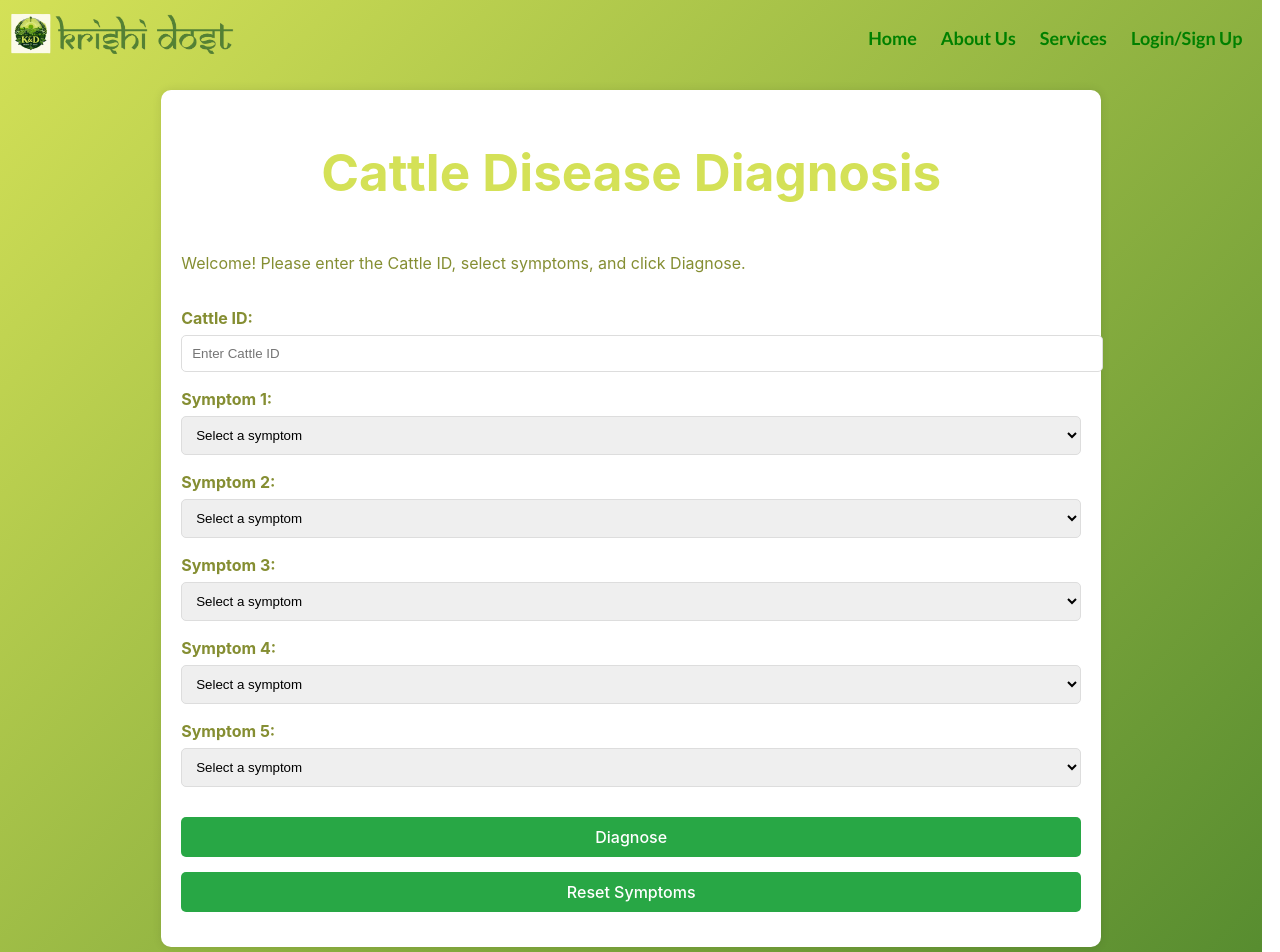
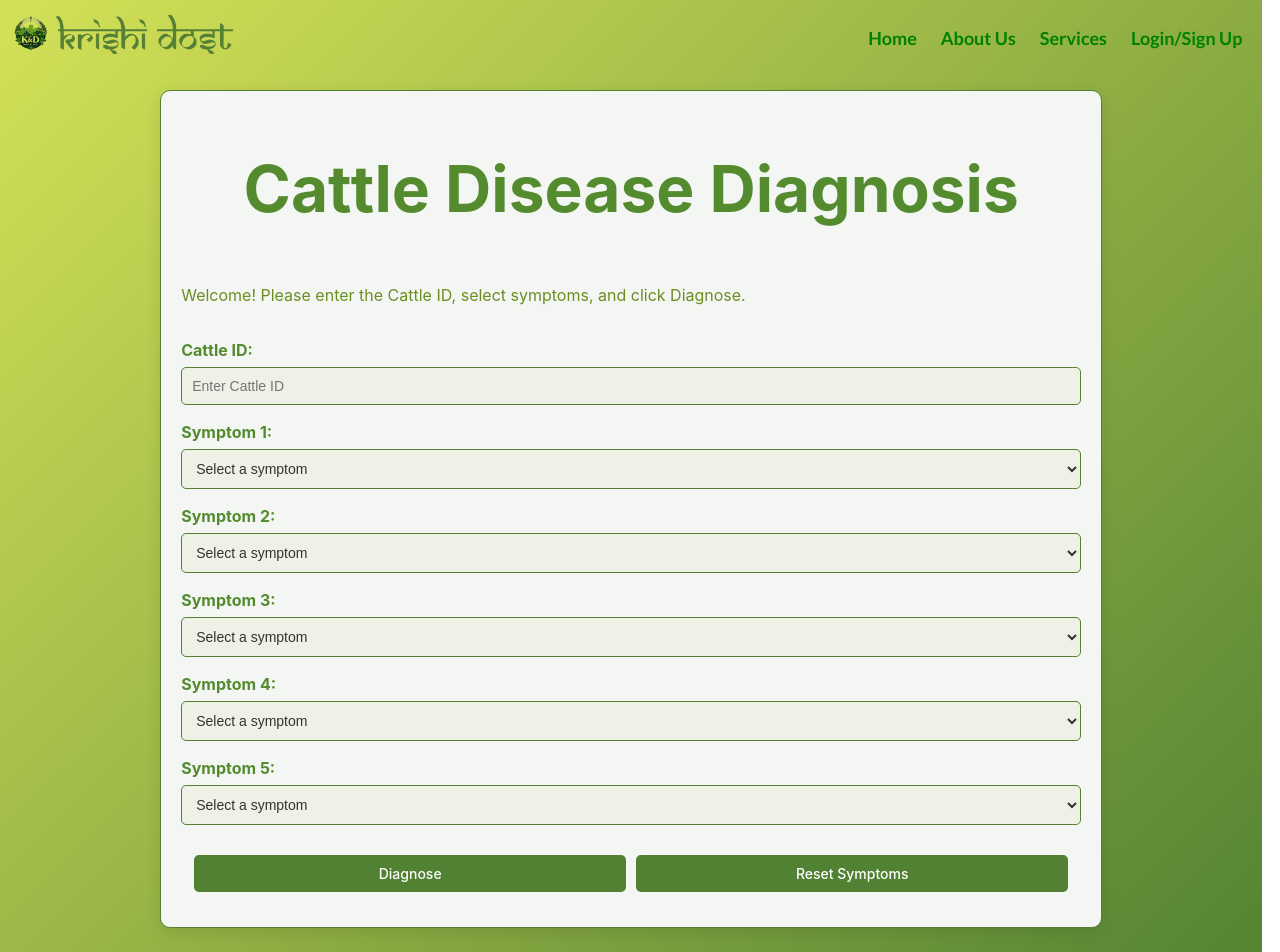
Before and after one commit to Ayush-Agarwala/krishidost, a React (Vite) app: page /cattle in a window 1280 px wide. Shown: the top 952 px of the page. Built offline with nearby package versions, Linux system fonts and the light colour scheme; a web font is replaced by a local one.

Commit message:
Form Changes

```diff
--- a/src/components/Crop.css
+++ b/src/components/Crop.css
@@ -23,13 +23,14 @@
 .crop-chat-header {
   text-align: center;
   margin-bottom: 20px;
-    color: #d4e157; /* Light green for header text */
+  color: #558b2f; /* Adjusted to match the darker green in the gradient */
+  font-size: 20px; /* Increased font size for better emphasis */
 }
 
 .crop-chat-body {
   display: flex;
   flex-direction: column;
-    color: #858e32; /* Dark green for text */
+  color: #656e2f; /* Slightly adjusted green for improved readability */
 }
 
 .crop-chat-message {
@@ -40,34 +41,45 @@
   font-weight: bold;
   display: block;
   margin-bottom: 5px;
+  color: #656e2f; /* Consistent with body text color */
 }
 
 .crop-chat-message input,
 .crop-chat-message select {
   width: 100%;
-    padding: 7px;
-    border: 1px solid #ddd;
+  padding: 8px;
+  border: 1px solid #bbb; /* Lightened border for better contrast */
   border-radius: 5px;
+  background-color: #f9f9f9; /* Light background for input fields */
+  max-width: 98%;
 }
-
+.crop-button{
+  display: flex;
+  justify-content: center;
+  gap: 10px;
+}
 .crop-chat-message button {
   padding: 10px 15px;
-    background-color: #28a745; /* Green button */
+  background-color: #518132; /* Theme color for buttons */
   color: white;
   border: none;
   border-radius: 5px;
   cursor: pointer;
-    margin-right: 10px;
+  /* margin-right: 10px; */
+  font-size: 14px;
+  width: 48%;
+
 }
 
 .crop-chat-message button:hover {
-    background-color: #218838; /* Darker green on hover */
+  background-color: #6b9a36; /* Slightly darker green on hover */
 }
 
 #result {
   margin-top: 20px;
   font-weight: bold;
-    color: #333; /* Darker text for the result */
+  color: #333; /* Dark text for result */
+  text-align: center;
 }
 
 @media (max-width: 600px) {
--- a/src/components/Crop.jsx
+++ b/src/components/Crop.jsx
@@ -1,3 +1,4 @@
+/* eslint-disable no-unused-vars */
 import React, { useState } from 'react';
 import './Crop.css';
 
@@ -56,7 +57,7 @@ const CropRecommendationChatbot = () => {
             <p>Welcome! Please enter the following parameters for crop recommendation.</p>
           </div>
 
-          {['nitrogen', 'phosphorus', 'potassium', 'temperature', 'humidity', 'ph', 'rainfall'].map((param, index) => (
+          {['Nitrogen', 'Phosphorus', 'Potassium', 'Temperature(Cel)', 'Humidity(%)', 'ph(0-14)', 'Rainfall(mm)'].map((param, index) => (
             <div className="crop-chat-message user" key={param}>
               <label htmlFor={param}>{`${param.charAt(0).toUpperCase() + param.slice(1)}:`}</label>
               <input
@@ -71,8 +72,10 @@ const CropRecommendationChatbot = () => {
           ))}
 
           <div className="crop-chat-message bot">
+            <div className='crop-button'>
             <button type="button" onClick={recommendCrops}>Recommend</button>
             <button type="button" onClick={resetInputs}>Reset</button>
+            </div>
           </div>
 
           {result && (
--- a/src/components/Navbar.jsx
+++ b/src/components/Navbar.jsx
@@ -28,7 +28,7 @@ const Navbar = ({ loggedInUsername }) => {
     <nav className="navbar">
       <div className="navbar-logo">
         <Link to="/">
-          <img src='./nav-logo-removebg-preview.png' alt="Logo" />
+          <img src='./nav-logo.png' alt="Logo" />
         </Link>
       </div>
       <div className="navbar-links">
--- a/src/components/cattle.css
+++ b/src/components/cattle.css
@@ -1,78 +1,90 @@
-/* Scope the styles to the specific component */
-.cattle-main{
+.cattle-main {
   width: 95.5vw;
   height: 100%;
   min-height: 100vh;
-    /* background-color: #558b2f; */
-    background: linear-gradient(135deg, #d4e157, #558b2f);
+  background: linear-gradient(135deg, #d4e157, #518132); /* Updated gradient for theme */
   padding: 50px 20px;
 }
+
 .cattle-chat-container {
   width: 100%;
   max-width: 900px;
-    margin: 40px auto; /* Centers the container vertically and horizontally */
-    margin-bottom: 0px;
+  margin: 40px auto;
   padding: 20px;
-    background-color: #fff;
+  background-color: #f4f6f3; /* Light background to contrast with theme colors */
   border-radius: 10px;
-    box-shadow: 0 0 10px rgba(0, 0, 0, 0.1);
+  box-shadow: 0 4px 15px rgba(0, 0, 0, 0.1);
+  border: 1px solid #518132; /* Border matching theme */
 }
 
 .cattle-chat-header {
   text-align: center;
   margin-bottom: 20px;
-    color:#d4e157
+  color: #558b2f; /* Theme-based header color */
+  font-size: 20px;
+  font-weight: bold;
 }
 
 .cattle-chat-body {
   display: flex;
   flex-direction: column;
-    /* justify-content: center; */
-    /* align-items: center; */
-    color: #858e32;
+  color: #6b8e23; /* Softer shade for text */
 }
 
 .cattle-chat-message {
   margin-bottom: 15px;
 }
 
-  .cattle-chat-message bot p{
-    text-align: center;
-    color: #d4e157;
-  }
-
 .cattle-chat-message label {
   font-weight: bold;
   display: block;
   margin-bottom: 5px;
+  color: #558b2f; /* Theme color */
 }
 
 .cattle-chat-message input,
 .cattle-chat-message select {
   width: 100%;
   padding: 10px;
-    border: 1px solid #ddd;
+  border: 1px solid #518132; /* Theme-colored border */
   border-radius: 5px;
+  background-color: #eef2e6; /* Light background to fit theme */
+  font-size: 14px;
+  color: #333;
 }
-
+.cattle-chat-message input{
+  max-width: 97.5%;
+}
+.cattle-chat-message bott{
+  display: flex;
+  justify-content: center;
+}
+.cattle-button{
+  display: flex;
+  justify-content: center;
+  gap: 10px;
+}
 .cattle-chat-message button {
   padding: 10px 15px;
-    background-color: #28a745;
+  background-color: #518132; /* Theme color for buttons */
   color: white;
   border: none;
   border-radius: 5px;
   cursor: pointer;
-    margin-right: 10px;
+  font-size: 14px;
+  width: 48%;
+
 }
 
 .cattle-chat-message button:hover {
-    background-color: #218838;
+  background-color: #3d6b24; /* Darker shade of theme color */
 }
 
 #result {
   margin-top: 20px;
   font-weight: bold;
-    color: #333;
+  color: #518132; /* Matches theme color */
+  text-align: center;
 }
 
 @media (max-width: 600px) {
--- a/src/components/cattle.jsx
+++ b/src/components/cattle.jsx
@@ -125,9 +125,11 @@ const CattleDiagnosisChatbot = () => {
           </div>
         ))}
 
-        <div className="cattle-chat-message bot">
+        <div className="cattle-chat-message bott">
+          <div className='cattle-button'>
           <button type="button" onClick={diagnoseDisease}>Diagnose</button>
           <button type="button" onClick={resetSymptoms}>Reset Symptoms</button>
+          </div>
         </div>
 
         {result && (
```
Also changed, not shown: public/nav-logo.png (added). Lines whose indentation alone changed are shown as unchanged.
